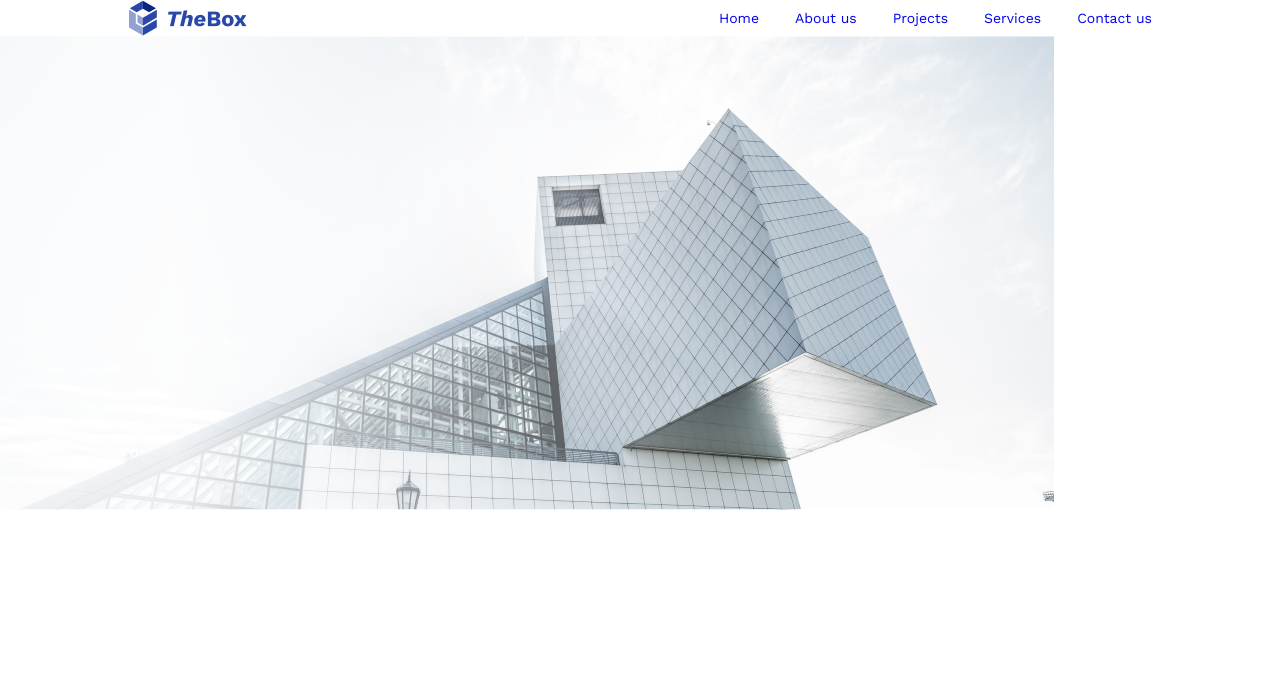
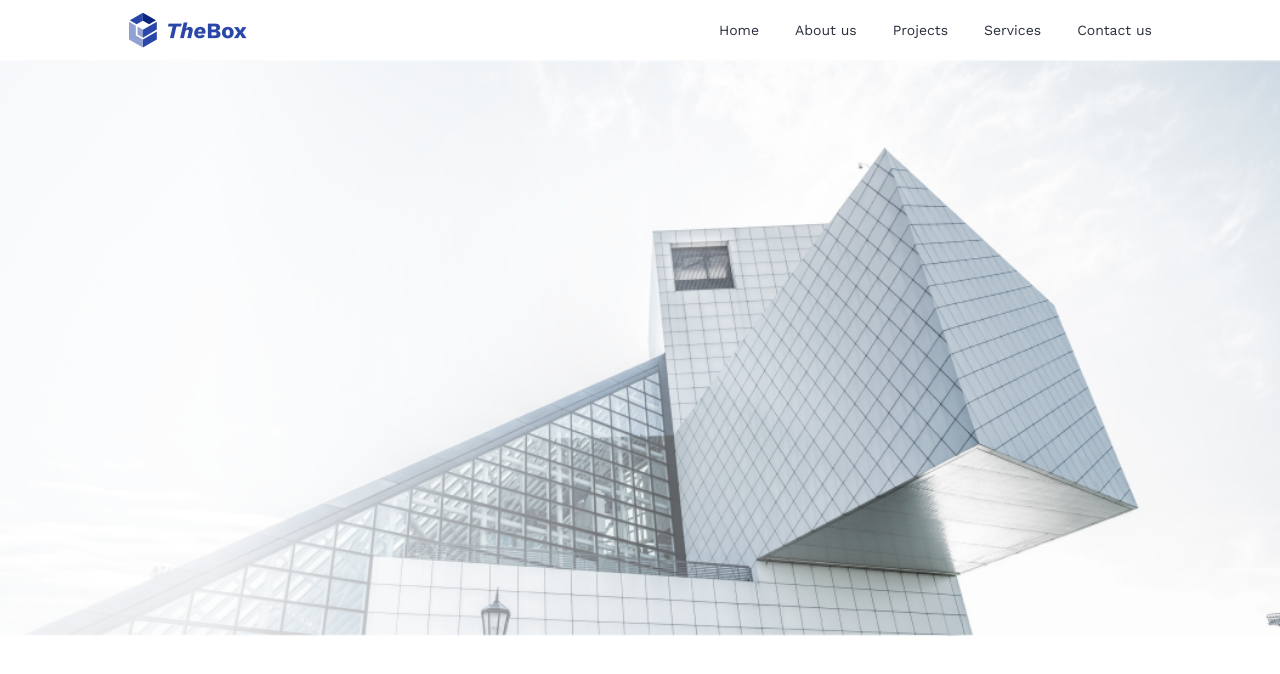
Before and after one commit to aedricson/find-the-project-land, a plain HTML site: page index.html in a window 1280 px wide. Drawn offline with nearby package versions, Linux system fonts and the light colour scheme.

Commit message:
added main font and colors

```diff
--- a/index.html
+++ b/index.html
@@ -50,7 +50,7 @@
     </div>
 
     <div class="header__bottom">
-      <img src="./images/hero.png" alt="hero">
+      <!-- <img src="./images/hero.png" alt="hero"> -->
     </div>
   </header>
 </body>
--- a/styles/style.scss
+++ b/styles/style.scss
@@ -6,6 +6,7 @@
     font-weight: 400;
     font-style: normal;
     font-size: 14px;
+    color: #292e3d;
   }
 
   &__wrap {
@@ -15,16 +16,23 @@
 }
 
 .header {
+  height: 100vh;
+
   &__top {
     display: flex;
     justify-content: space-between;
     align-items: center;
   }
+
+  &__bottom {
+    height: 100%;
+    background-image: url(../images/hero.png);
+    background-repeat: no-repeat;
+    background-size: contain;
+  }
 }
 
 .logo {
-  height: fit-content;
-
   &__link {
     display: flex;
     align-items: center;
@@ -41,8 +49,6 @@
 }
 
 .nav {
-  height: fit-content;
-
   &__menu {
     margin: 0;
     padding: 0;
@@ -53,8 +59,11 @@
   }
 
   &__link {
+    display: flex;
+    align-items: center;
+    min-height: 60px;
 
-
+    color: inherit;
     text-decoration: none;
   }
 }
```
Also changed, not shown: styles/style.css, 1 other file.
